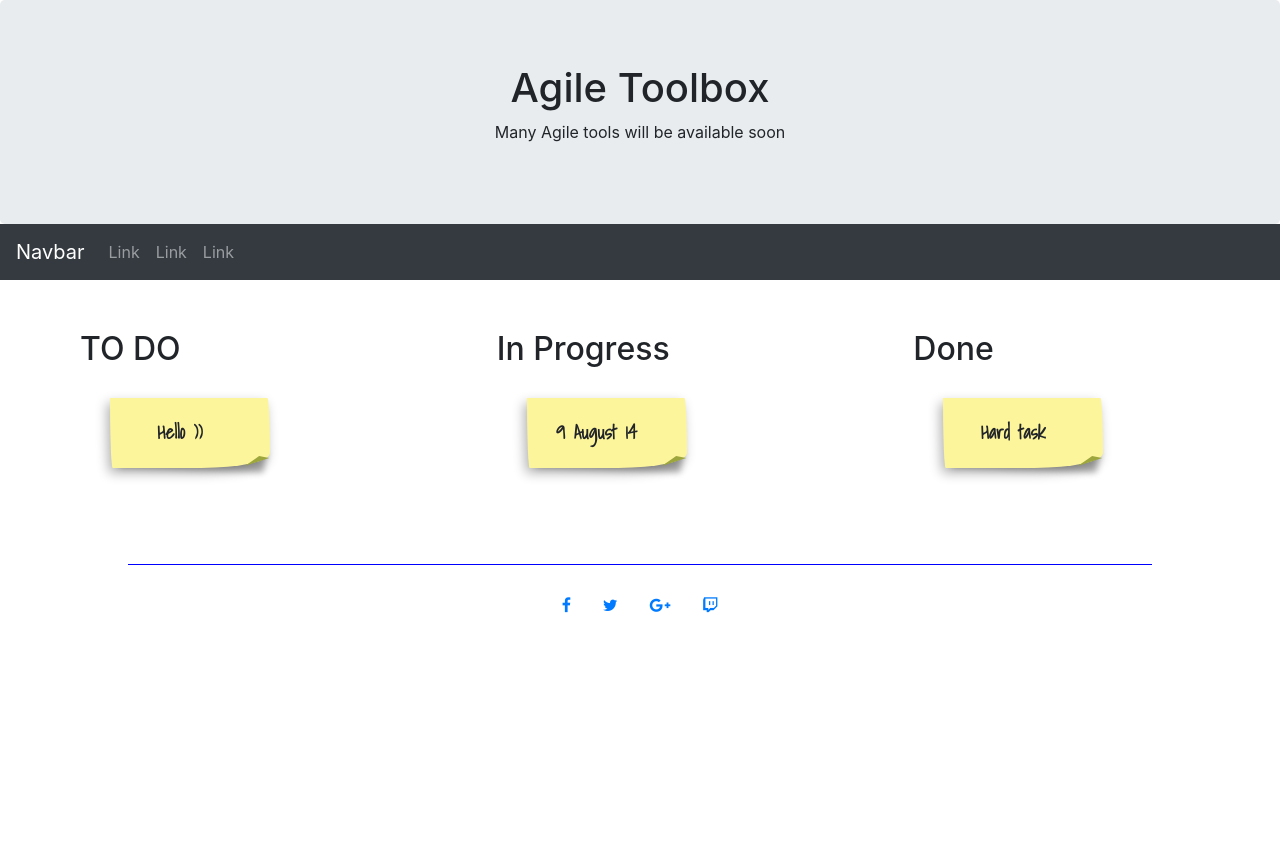
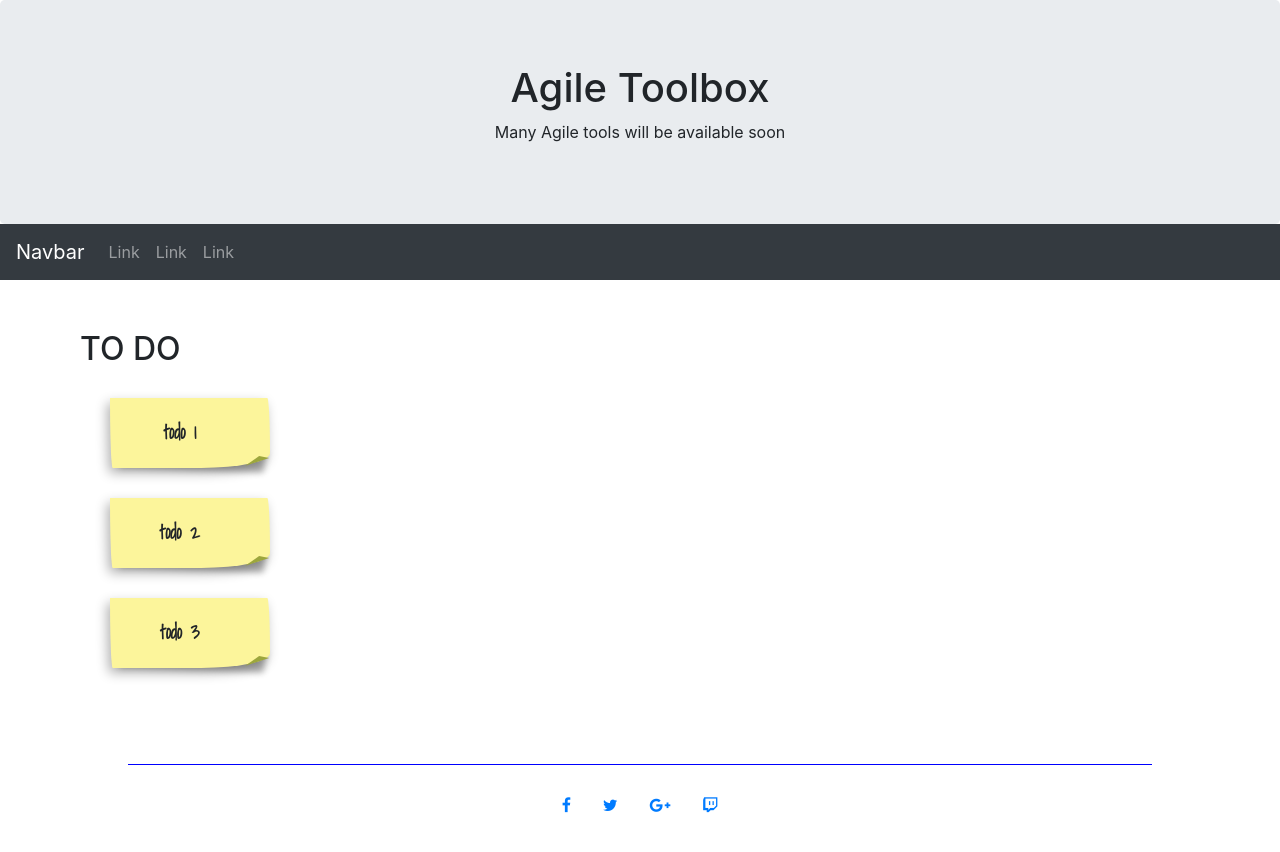
Before and after one commit to RodinDenis/agile-tool-box, a Vue app in the folder front/: page / in a window 1280 px wide. Shown: the top 852 px of the page. Before the commit the page ends 800 px from the top, so only its background shows below. Built offline with nearby package versions, Linux system fonts and the light colour scheme.

Commit message:
Стикер вынесен в отдельный шаблон

```diff
--- a/front/public/index.html
+++ b/front/public/index.html
@@ -16,67 +16,6 @@
   @import url(https://fonts.googleapis.com/css?family=Shadows+Into+Light);
   @import url(https://fonts.googleapis.com/css?family=Bitter:400,700);
 
-/* Sticker */
-.sticker {
-  position: relative;
-  width: 160px;
-  height: 70px;
-<!--  float: left;-->
-  font-size: 1.5em;
-  font-weight: bold;
-<!--  margin: 30px 10px 10px -90px;-->
-  margin: 30px;
-  background-color: #fcf59b;
-  border-radius: 0px 10px 250px / 0 200px 55px 250px;
-  -webkit-box-shadow: -3px 5px 12px 0 rgba(0,0,0,0.3);
-  -moz-box-shadow: -3px 5px 12px 0 rgba(0,0,0,0.3);
-  box-shadow: -3px 5px 12px 0 rgba(0,0,0,0.3);
-  //-ms-transform: rotateZ(-4deg);
-  //-webkit-transform: rotateZ(-4deg);
-  //transform: rotateZ(-4deg);
-}
-
-/* Text on the sticker*/
-.text {
-  text-align: center;
-  display: block;
-  padding: 20px 20px 20px 0;
-  font-size: 80%;
-  font-family: 'Shadows Into Light', cursive;
-}
-
-/* Shadow under sticker */
-.sticker::before {
-  content: '';
-  display: block;
-  position: absolute;
-  z-index: -1;
-  width: 90%;
-  height: 20px;
-  -webkit-box-shadow: 3px 17px 6px rgba(0,0,0,.3);
-  -moz-box-shadow: 3px 17px 6px rgba(0,0,0,.3);
-  box-shadow: 3px 17px 6px rgba(0,0,0,.3);
-  bottom: 15px;
-  right: 5px;
-  -ms-transform: skew(-10deg,2deg);
-  -webkit-transform: skew(-10deg,2deg);
-  transform: skew(-10deg,2deg);
-}
-
-/* Curl */
-.sticker::after {
-  content: '';
-  display: block;
-  position: absolute;
-  width: 0;
-  height: 0;
-  right: 8px;
-  bottom: 1px;
-  border-top: 10px solid rgb(156, 166, 61);
-  border-right: 10px solid transparent;
-  -webkit-transform: skew(-55deg,10deg);
-  transform: skew(-55deg,10deg);
-}
 
 .white-board
   background-color: #f2f2f2
@@ -150,24 +89,9 @@ footer i {
 <div class="container-fluid" style="margin:50px;">
 
   <div class="row" style="margin: 0 auto; width: 100%;">
-
       <div class="col-sm-4">
         <h2>TO DO</h2>
-        <div class="sticker">
-          <span class="text">Hello ))</span>
-        </div>
-      </div>
-      <div class="col-sm-4">
-        <h2>In Progress</h2>
-        <div class="sticker">
-          <span class="text">9 August 14</span>
-        </div>
-      </div>
-      <div class="col-sm-4">
-        <h2>Done</h2>
-        <div class="sticker">
-          <span class="text">Hard task</span>
-        </div>
+        <div id="app"></div>
       </div>
     </div>
 </div>
--- a/front/src/App.vue
+++ b/front/src/App.vue
@@ -1,26 +1,31 @@
 <template>
-  <img alt="Vue logo" src="./assets/logo.png">
-  <HelloWorld msg="Welcome to Your Vue.js App"/>
+<div id="app">
+  <Sticker
+  v-for="(todo) in todos"
+  v-bind:mess="todo"/>
+  </div>
 </template>
 
 <script>
-import HelloWorld from './components/HelloWorld.vue'
+import Sticker from './components/Sticker.vue'
 
 export default {
   name: 'App',
   components: {
-    HelloWorld
-  }
+    Sticker
+  },
+  data() {
+      return {
+        todos: [
+          'todo 1',
+          'todo 2',
+          'todo 3'
+        ]
+      }
+    },
 }
 </script>
 
 <style>
-#app {
-  font-family: Avenir, Helvetica, Arial, sans-serif;
-  -webkit-font-smoothing: antialiased;
-  -moz-osx-font-smoothing: grayscale;
-  text-align: center;
-  color: #2c3e50;
-  margin-top: 60px;
-}
+
 </style>
--- /dev/null
+++ b/front/src/components/Sticker.vue
@@ -0,0 +1,75 @@
+<template>
+  <div id="stick" class="sticker">
+     <span class="text">{{ mess }}</span>
+  </div>
+</template>
+
+<script>
+export default {
+  name: 'Sticker',
+   props: ['mess']
+}
+
+</script>
+
+<style scoped>
+@import url(https://fonts.googleapis.com/css?family=Shadows+Into+Light);
+@import url(https://fonts.googleapis.com/css?family=Bitter:400,700);
+
+.sticker {
+  position: relative;
+  width: 160px;
+  height: 70px;
+  font-size: 1.5em;
+  font-weight: bold;
+  margin: 30px;
+  background-color: #fcf59b;
+  border-radius: 0px 10px 250px / 0 200px 55px 250px;
+  -webkit-box-shadow: -3px 5px 12px 0 rgba(0,0,0,0.3);
+  -moz-box-shadow: -3px 5px 12px 0 rgba(0,0,0,0.3);
+  box-shadow: -3px 5px 12px 0 rgba(0,0,0,0.3);
+  //-ms-transform: rotateZ(-4deg);
+  //-webkit-transform: rotateZ(-4deg);
+  //transform: rotateZ(-4deg);
+}
+/* Text on the sticker*/
+.text {
+  text-align: center;
+  display: block;
+  padding: 20px 20px 20px 0;
+  font-size: 80%;
+  font-family: 'Shadows Into Light', cursive;
+}
+
+/* Shadow under sticker */
+.sticker::before {
+  content: '';
+  display: block;
+  position: absolute;
+  z-index: -1;
+  width: 90%;
+  height: 20px;
+  -webkit-box-shadow: 3px 17px 6px rgba(0,0,0,.3);
+  -moz-box-shadow: 3px 17px 6px rgba(0,0,0,.3);
+  box-shadow: 3px 17px 6px rgba(0,0,0,.3);
+  bottom: 15px;
+  right: 5px;
+  -ms-transform: skew(-10deg,2deg);
+  -webkit-transform: skew(-10deg,2deg);
+  transform: skew(-10deg,2deg);
+}
+/* Curl */
+.sticker::after {
+  content: '';
+  display: block;
+  position: absolute;
+  width: 0;
+  height: 0;
+  right: 8px;
+  bottom: 1px;
+  border-top: 10px solid rgb(156, 166, 61);
+  border-right: 10px solid transparent;
+  -webkit-transform: skew(-55deg,10deg);
+  transform: skew(-55deg,10deg);
+}
+</style>
```
